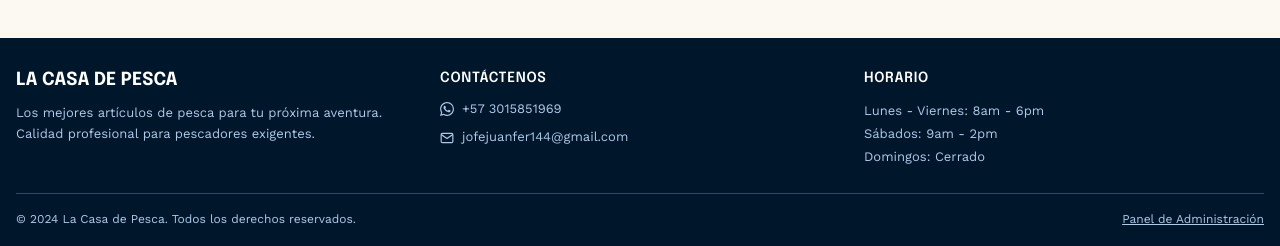
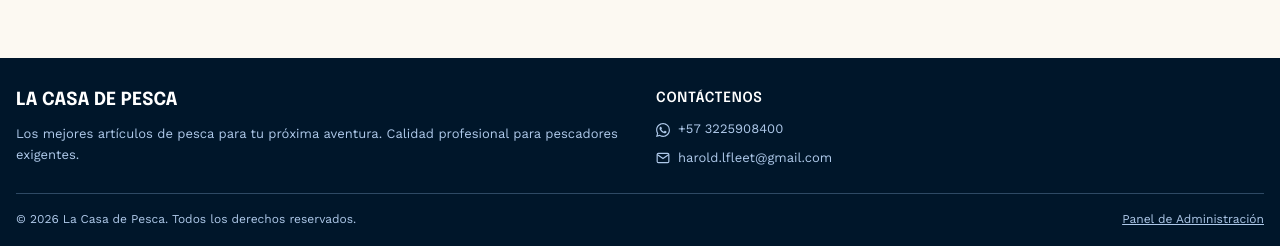
Before and after one commit to Juanfer1335657/casadepescadef, a Next.js app: page / in a window 1280 px wide. Shown: the part 551-797 px from the top of the page. Built offline with nearby package versions, Linux system fonts and the light colour scheme; no server answers; the database is empty.

Commit message:
three.1 commit

```diff
--- a/src/components/CartModal.tsx
+++ b/src/components/CartModal.tsx
@@ -86,7 +86,7 @@ ${items.map(item => `• ${item.name} x${item.quantity} - ${formatCOP(item.price
 ¡Hola! Quiero hacer este pedido. 📱`;
 
     const encodedMessage = encodeURIComponent(message);
-    window.open(`https://wa.me/573015851969?text=${encodedMessage}`, '_blank');
+    window.open(`https://wa.me/573225908400?text=${encodedMessage}`, '_blank');
     setIsOpen(false);
   };
 
--- a/src/components/Footer.tsx
+++ b/src/components/Footer.tsx
@@ -21,7 +21,7 @@ export default function Footer({ showAdminLink = false }: FooterProps) {
         <div style={{
           display: 'grid',
           gridTemplateColumns: 'repeat(auto-fit, minmax(200px, 1fr))',
-          gap: '24px',
+          gap: '32px',
           marginBottom: '24px',
         }}>
           <div>
@@ -56,7 +56,7 @@ export default function Footer({ showAdminLink = false }: FooterProps) {
             </h4>
             <div style={{ display: 'flex', flexDirection: 'column', gap: '8px' }}>
               <a
-                href="https://wa.me/573015851969"
+                href="https://wa.me/573225908400"
                 target="_blank"
                 rel="noopener noreferrer"
                 style={{
@@ -71,10 +71,10 @@ export default function Footer({ showAdminLink = false }: FooterProps) {
                 <svg width="14" height="14" viewBox="0 0 24 24" fill="currentColor">
                   <path d="M17.472 14.382c-.297-.149-1.758-.867-2.03-.967-.273-.099-.471-.148-.67.15-.197.297-.767.966-.94 1.164-.173.199-.347.223-.644.075-.297-.15-1.255-.463-2.39-1.475-.883-.788-1.48-1.761-1.653-2.059-.173-.297-.018-.458.13-.606.134-.133.298-.347.446-.52.149-.174.198-.298.298-.497.099-.198.05-.371-.025-.52-.075-.149-.669-1.612-.916-2.207-.242-.579-.487-.5-.669-.51-.173-.008-.371-.01-.57-.01-.198 0-.52.074-.792.372-.272.297-1.04 1.016-1.04 2.479 0 1.462 1.065 2.875 1.213 3.074.149.198 2.096 3.2 5.077 4.487.709.306 1.262.489 1.694.625.712.227 1.36.195 1.871.118.571-.085 1.758-.719 2.006-1.413.248-.694.248-1.289.173-1.413-.074-.124-.272-.198-.57-.347m-5.421 7.403h-.004a9.87 9.87 0 01-5.031-1.378l-.361-.214-3.741.982.998-3.648-.235-.374a9.86 9.86 0 01-1.51-5.26c.001-5.45 4.436-9.884 9.888-9.884 2.64 0 5.122 1.03 6.988 2.898a9.825 9.825 0 012.893 6.994c-.003 5.45-4.437 9.884-9.885 9.884m8.413-18.297A11.815 11.815 0 0012.05 0C5.495 0 .16 5.335.157 11.892c0 2.096.547 4.142 1.588 5.945L.057 24l6.305-1.654a11.882 11.882 0 005.683 1.448h.005c6.554 0 11.89-5.335 11.893-11.893a11.821 11.821 0 00-3.48-8.413z"/>
                 </svg>
-                +57 3015851969
+                +57 3225908400
               </a>
               <a
-                href="mailto:jofejuanfer144@gmail.com"
+                href="mailto:harold.lfleet@gmail.com"
                 style={{
                   display: 'flex',
                   alignItems: 'center',
@@ -88,26 +88,8 @@ export default function Footer({ showAdminLink = false }: FooterProps) {
                   <path d="M4 4h16c1.1 0 2 .9 2 2v12c0 1.1-.9 2-2 2H4c-1.1 0-2-.9-2-2V6c0-1.1.9-2 2-2z"/>
                   <polyline points="22,6 12,13 2,6"/>
                 </svg>
-                jofejuanfer144@gmail.com
+                harold.lfleet@gmail.com
               </a>
-            </div>
-          </div>
-
-          <div>
-            <h4 style={{
-              fontFamily: "'Epilogue', sans-serif",
-              fontSize: '14px',
-              fontWeight: 600,
-              marginBottom: '12px',
-              textTransform: 'uppercase',
-              letterSpacing: '0.05em',
-            }}>
-              Horario
-            </h4>
-            <div style={{ color: '#aec9ea', fontSize: '13px', lineHeight: 1.8 }}>
-              <p>Lunes - Viernes: 8am - 6pm</p>
-              <p>Sábados: 9am - 2pm</p>
-              <p>Domingos: Cerrado</p>
             </div>
           </div>
         </div>
@@ -122,7 +104,7 @@ export default function Footer({ showAdminLink = false }: FooterProps) {
           gap: '12px',
         }}>
           <p style={{ color: '#aec9ea', fontSize: '12px' }}>
-            © 2024 La Casa de Pesca. Todos los derechos reservados.
+            © 2026 La Casa de Pesca. Todos los derechos reservados.
           </p>
           {showAdminLink && (
             <a
--- a/src/components/PurchaseModal.tsx
+++ b/src/components/PurchaseModal.tsx
@@ -27,7 +27,7 @@ interface PurchaseModalProps {
   whatsappNumber?: string;
 }
 
-export default function PurchaseModal({ product, isOpen, onClose, whatsappNumber = '573015851969' }: PurchaseModalProps) {
+export default function PurchaseModal({ product, isOpen, onClose, whatsappNumber = '573225908400' }: PurchaseModalProps) {
   const [step, setStep] = useState<'product' | 'shipping'>('product');
   const [selectedDepartment, setSelectedDepartment] = useState('');
   const [selectedCity, setSelectedCity] = useState('');
```
Also changed, not shown: 1 other file (tests, documents, lock files or other folders).
